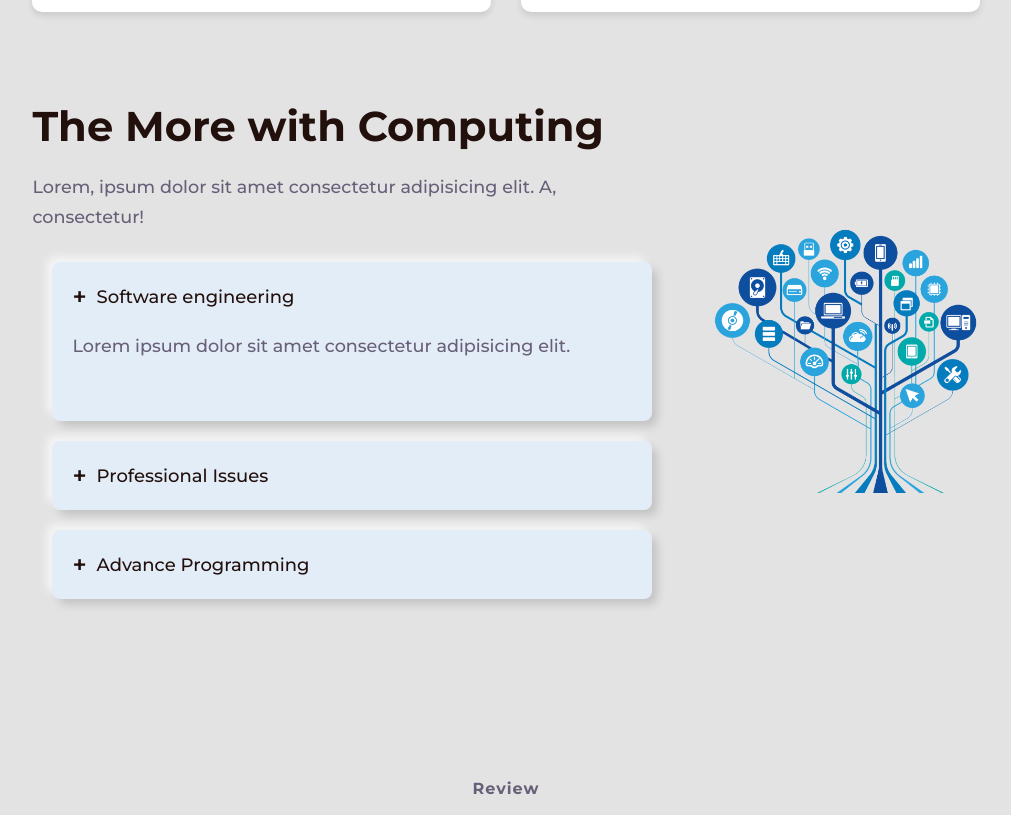
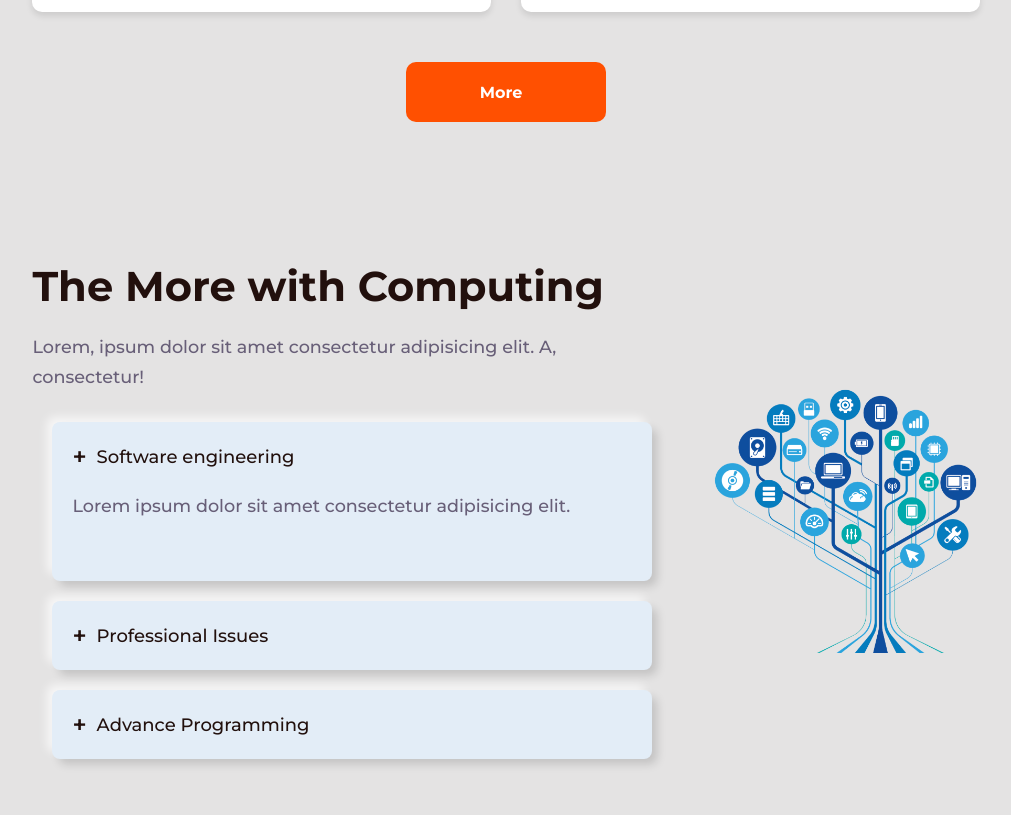
Before and after one commit to devrajKhadka-smiley/LearnUp, a plain HTML site: page index.html in a window 1280 px wide. Shown: the part 4055-4870 px from the top of the page, without its empty margins (134-1145 px from the left). Drawn offline with nearby package versions, Linux system fonts and the light colour scheme.

Commit message:
hello arpit did it chagned?

```diff
--- a/index.html
+++ b/index.html
@@ -292,7 +292,7 @@
                     </div>
                 </div>
                 <div class="more_vid">
-                    <!-- <a href="#" class="moree ccourse"><b>More</b><span>&nbsp;&#10230</span></a> -->
+                    <a href="#" class="moree ccourse"><b>More</b><span>&nbsp;&#10230</span></a>
                 </div>
             </div>
         </section>
```
